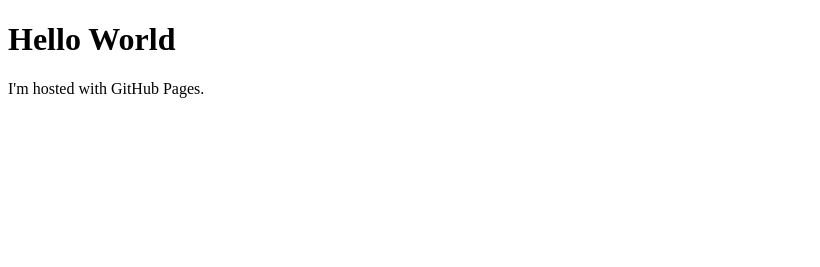
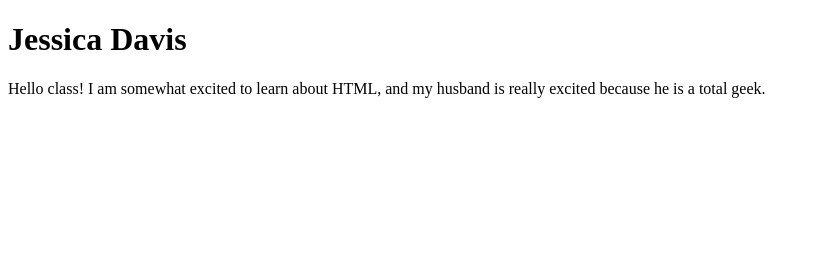
Before and after one commit to jessiebd/ENGH375, a plain HTML site: page index.html in a window 1280 px wide. Shown: the whole page, without its empty margins (0-820 px from the left). Drawn offline with Linux system fonts and the light colour scheme.

Commit message:
Update index.html

```diff
--- a/index.html
+++ b/index.html
@@ -1,7 +1,8 @@
 <!DOCTYPE html>
 <html>
 <body>
-<h1>Hello World</h1>
-<p>I'm hosted with GitHub Pages.</p>
+<h1>Jessica Davis</h1>
+<p>Hello class! I am somewhat excited to learn about HTML, and my husband is really excited because he is a total geek.</p>
+<video> https://youtu.be/2Tvy_Pbe5NA?si=HafQeMdBXQTDnfZM </video>
 </body>
 </html>
```
